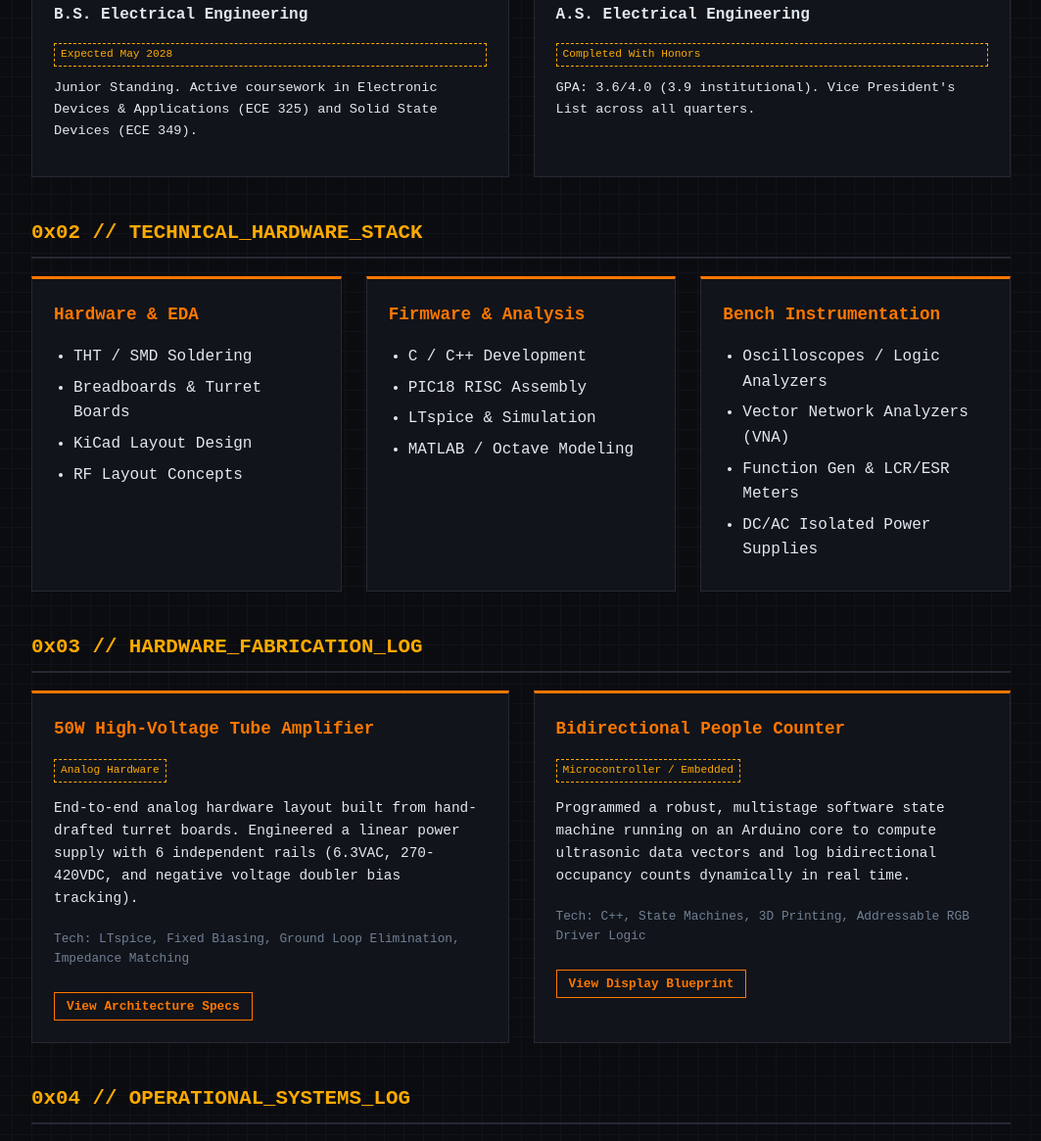
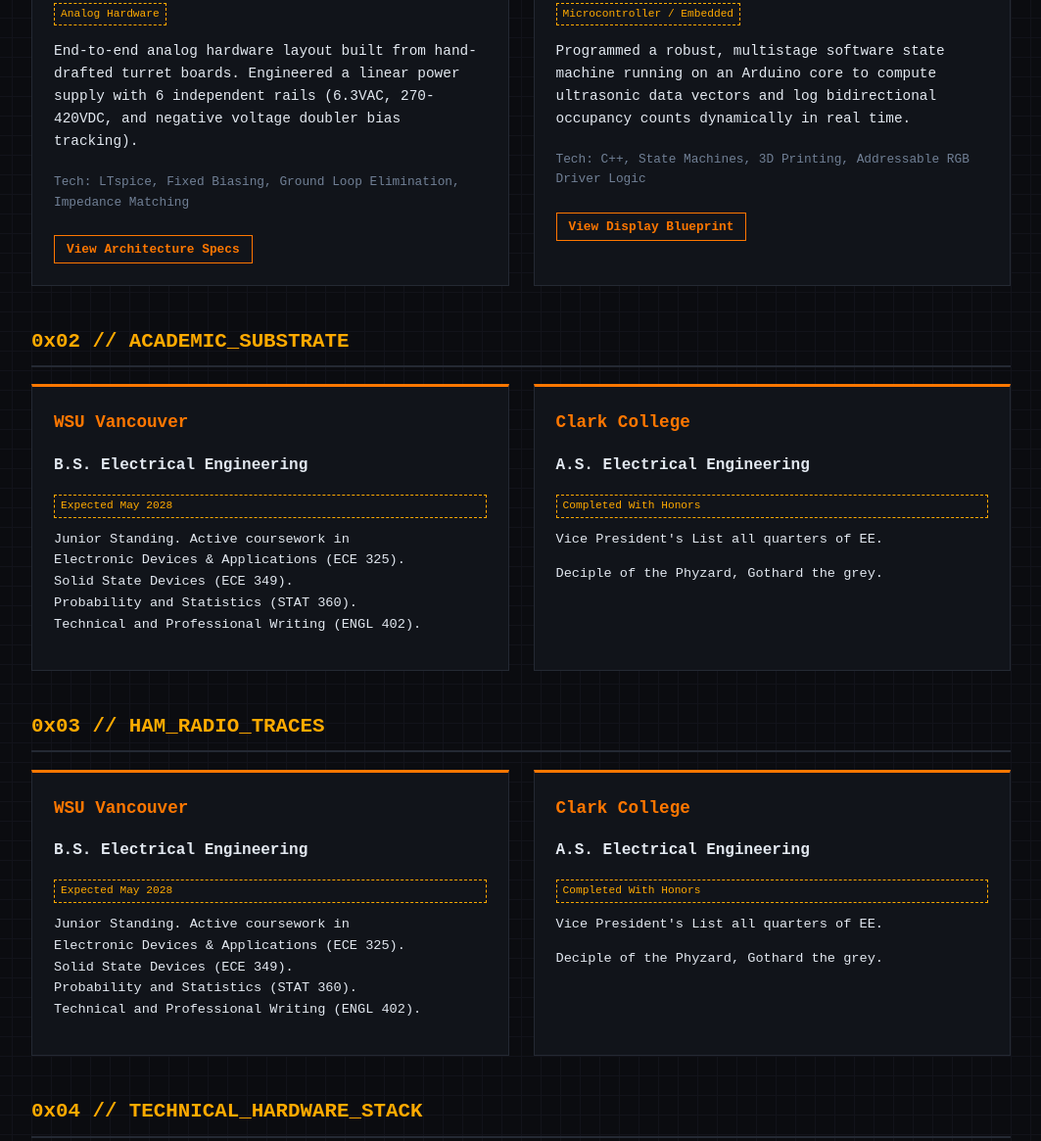
Before and after one commit to JacobHenryHaarberg/JacobHenryHaarberg.github.io, a plain HTML site: page index.html in a window 1280 px wide. Shown: the part 422-1587 px from the top of the page at 98% size, without its empty margins (108-1171 px from the left). Drawn offline with Linux system fonts and the light colour scheme.

Commit message:
Update personal information and project details in HTML

```diff
--- a/index.html
+++ b/index.html
@@ -14,37 +14,101 @@
         <!-- HEADER / SILKSCREEN FABRIC-BLOCK REGISTRATION -->
         <header class="terminal-header">
             <h1>JACOB HENRY HAARBERG</h1>
-            <p class="subtitle">> B.S. Electrical Engineering // WSU Vancouver // Radio Sign: KM7FWX</p>
+            <p class="subtitle">> Junior at WSU Vancouver // B.S. Electrical Engineering //  Call Sign: KM7FWX</p>
             <div class="cv-links">
                 <!-- Point these to where your physical PDFs are stored in your root directory -->
-                <a href="resume.pdf" class="btn" download>💾 Download Resume.pdf</a>
-                <a href="https://linkedin.com" target="_blank" class="btn">🌐 LinkedIn Profile</a>
-                <a href="mailto:Jacob.Haarberg@outlook.com" class="btn">✉️ Contact Engineer</a>
+                <a href="jacob's_resume.pdf" class="btn" download>💾 Resume(PDF) 9/29/26</a>
+                <a href="https://www.linkedin.com/in/jacob-henry-haarberg-58b234398/" target="_blank" class="btn">🌐 LinkedIn Profile</a>
+                <a href="mailto:Jacob.Haarberg@outlook.com" class="btn">✉️ Contact Me Via Email!</a>
             </div>
         </header>
+        <!-- HARDWARE PROJECTS GALLERY -->
+        <section class="projects-section">
+            <h2>0x01 // HARDWARE_FABRICATION_LOG</h2>
+            <div class="projects-grid">
+
+                <!-- Project 1: Tube Amp -->
+                <article class="project-card">
+                    <div class="project-header">
+                        <h3>50W High-Voltage Tube Amplifier</h3>
+                        <span class="status-tag">Analog Hardware</span>
+                    </div>
+                    <p class="project-desc">End-to-end analog hardware layout built from hand-drafted turret boards. Engineered a linear power supply with 6 independent rails (6.3VAC, 270-420VDC, and negative voltage doubler bias tracking).</p>
+                    <p style="font-size:0.8rem; color:var(--text-muted);">Tech: LTspice, Fixed Biasing, Ground Loop Elimination, Impedance Matching</p>
+                    <div class="project-links">
+                        <button class="btn-sm modal-trigger" data-target="amp-modal">View Architecture Specs</button>
+                    </div>
+                </article>
+
+                <!-- Project 2: People Counter -->
+                <article class="project-card">
+                    <div class="project-header">
+                        <h3>Bidirectional People Counter</h3>
+                        <span class="status-tag">Microcontroller / Embedded</span>
+                    </div>
+                    <p class="project-desc">Programmed a robust, multistage software state machine running on an Arduino core to compute ultrasonic data vectors and log bidirectional occupancy counts dynamically in real time.</p>
+                    <p style="font-size:0.8rem; color:var(--text-muted);">Tech: C++, State Machines, 3D Printing, Addressable RGB Driver Logic</p>
+                    <div class="project-links">
+                        <button class="btn-sm modal-trigger" data-target="counter-modal">View Display Blueprint</button>
+                    </div>
+                </article>
+
+            </div>
+        </section>
 
         <!-- EDUCATION MATRIX -->
         <section class="skills-section">
-            <h2>0x01 // ACADEMIC_SUBSTRATE</h2>
+            <h2>0x02 // ACADEMIC_SUBSTRATE</h2>
             <div class="skills-grid">
                 <div class="skill-card">
                     <h3>WSU Vancouver</h3>
                     <p><strong>B.S. Electrical Engineering</strong></p>
                     <p class="status-tag">Expected May 2028</p>
-                    <p style="font-size: 0.85rem; margin-top: 10px;">Junior Standing. Active coursework in Electronic Devices & Applications (ECE 325) and Solid State Devices (ECE 349).</p>
+                    <p style="font-size: 0.85rem; margin-top: 10px;">Junior Standing. Active coursework in <br>
+                        Electronic Devices & Applications (ECE 325). <br>
+                        Solid State Devices (ECE 349). <br>
+                        Probability and Statistics (STAT 360).<br>
+                        Technical and Professional Writing (ENGL 402).<br>
+                        </p>
                 </div>
                 <div class="skill-card">
                     <h3>Clark College</h3>
                     <p><strong>A.S. Electrical Engineering</strong></p>
                     <p class="status-tag">Completed With Honors</p>
-                    <p style="font-size: 0.85rem; margin-top: 10px;">GPA: 3.6/4.0 (3.9 institutional). Vice President's List across all quarters.</p>
+                    <p style="font-size: 0.85rem; margin-top: 10px;">Vice President's List all quarters of EE.</p>
+                    <p style="font-size: 0.85rem; margin-top: 10px;">Deciple of the Phyzard, Gothard the grey.</p>
+                </div>
+            </div>
+        </section>
+
+        <!-- HAM Radio Traces -->
+        <section class="skills-section">
+            <h2>0x03 // HAM_RADIO_TRACES</h2>
+            <div class="skills-grid">
+                <div class="skill-card">
+                    <h3>WSU Vancouver</h3>
+                    <p><strong>B.S. Electrical Engineering</strong></p>
+                    <p class="status-tag">Expected May 2028</p>
+                    <p style="font-size: 0.85rem; margin-top: 10px;">Junior Standing. Active coursework in <br>
+                        Electronic Devices & Applications (ECE 325). <br>
+                        Solid State Devices (ECE 349). <br>
+                        Probability and Statistics (STAT 360).<br>
+                        Technical and Professional Writing (ENGL 402).<br>
+                        </p>
+                </div>
+                <div class="skill-card">
+                    <h3>Clark College</h3>
+                    <p><strong>A.S. Electrical Engineering</strong></p>
+                    <p class="status-tag">Completed With Honors</p>
+                    <p style="font-size: 0.85rem; margin-top: 10px;">Vice President's List all quarters of EE.</p>
+                    <p style="font-size: 0.85rem; margin-top: 10px;">Deciple of the Phyzard, Gothard the grey.</p>
                 </div>
             </div>
         </section>
 
         <!-- SKILLS MATRIX -->
         <section class="skills-section">
-            <h2>0x02 // TECHNICAL_HARDWARE_STACK</h2>
+            <h2>0x04 // TECHNICAL_HARDWARE_STACK</h2>
             <div class="skills-grid">
                 <div class="skill-card">
                     <h3>Hardware & EDA</h3>
@@ -76,43 +140,10 @@
             </div>
         </section>
 
-        <!-- HARDWARE PROJECTS GALLERY -->
-        <section class="projects-section">
-            <h2>0x03 // HARDWARE_FABRICATION_LOG</h2>
-            <div class="projects-grid">
-
-                <!-- Project 1: Tube Amp -->
-                <article class="project-card">
-                    <div class="project-header">
-                        <h3>50W High-Voltage Tube Amplifier</h3>
-                        <span class="status-tag">Analog Hardware</span>
-                    </div>
-                    <p class="project-desc">End-to-end analog hardware layout built from hand-drafted turret boards. Engineered a linear power supply with 6 independent rails (6.3VAC, 270-420VDC, and negative voltage doubler bias tracking).</p>
-                    <p style="font-size:0.8rem; color:var(--text-muted);">Tech: LTspice, Fixed Biasing, Ground Loop Elimination, Impedance Matching</p>
-                    <div class="project-links">
-                        <button class="btn-sm modal-trigger" data-target="amp-modal">View Architecture Specs</button>
-                    </div>
-                </article>
-
-                <!-- Project 2: People Counter -->
-                <article class="project-card">
-                    <div class="project-header">
-                        <h3>Bidirectional People Counter</h3>
-                        <span class="status-tag">Microcontroller / Embedded</span>
-                    </div>
-                    <p class="project-desc">Programmed a robust, multistage software state machine running on an Arduino core to compute ultrasonic data vectors and log bidirectional occupancy counts dynamically in real time.</p>
-                    <p style="font-size:0.8rem; color:var(--text-muted);">Tech: C++, State Machines, 3D Printing, Addressable RGB Driver Logic</p>
-                    <div class="project-links">
-                        <button class="btn-sm modal-trigger" data-target="counter-modal">View Display Blueprint</button>
-                    </div>
-                </article>
-
-            </div>
-        </section>
 
         <!-- RADIO CERTIFICATIONS & WORK LEADERSHIP -->
         <section class="skills-section">
-            <h2>0x04 // OPERATIONAL_SYSTEMS_LOG</h2>
+            <h2>0x05 // OPERATIONAL_SYSTEMS_LOG</h2>
             <div class="skills-grid">
                 <div class="skill-card">
                     <h3>Radio Licensing</h3>
```
